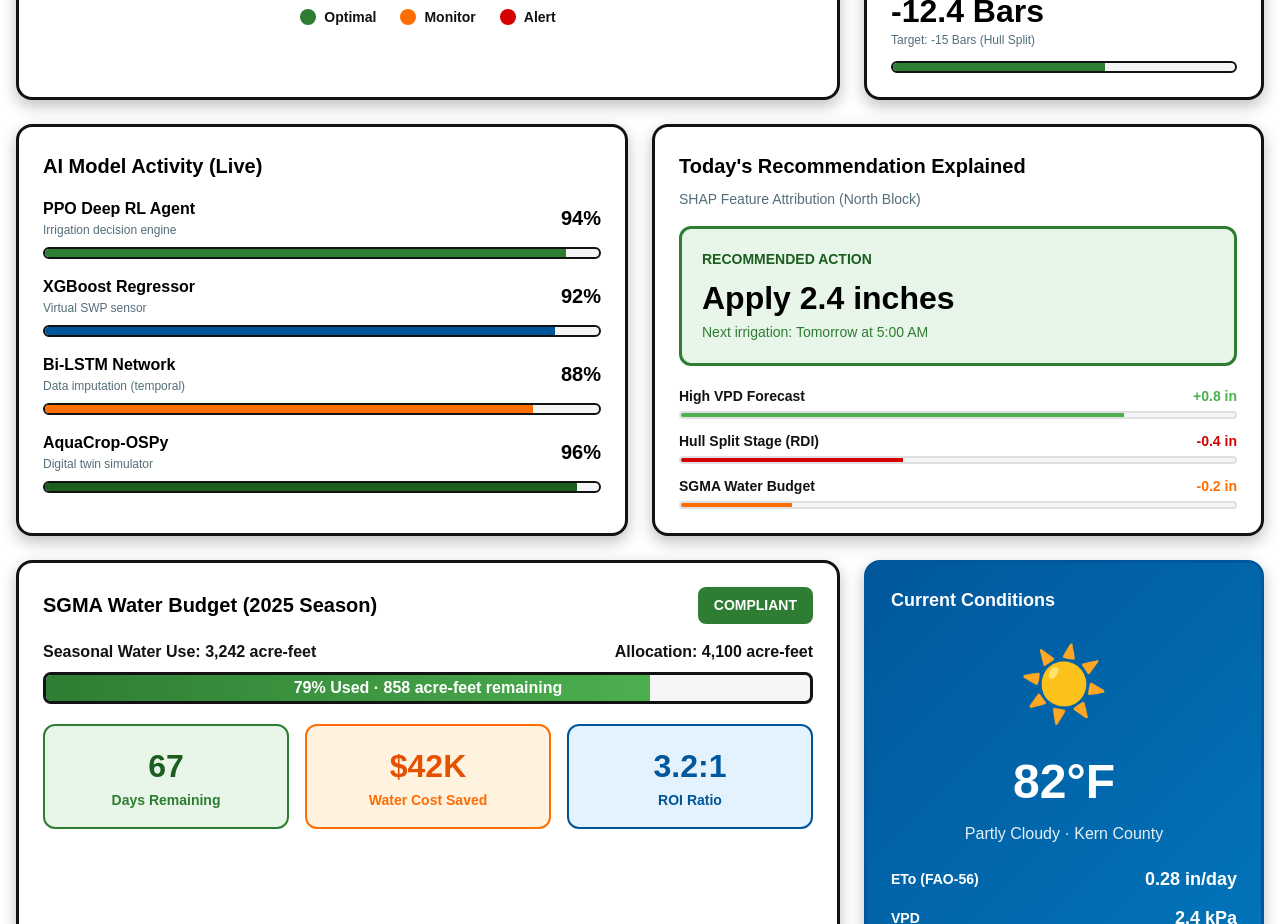
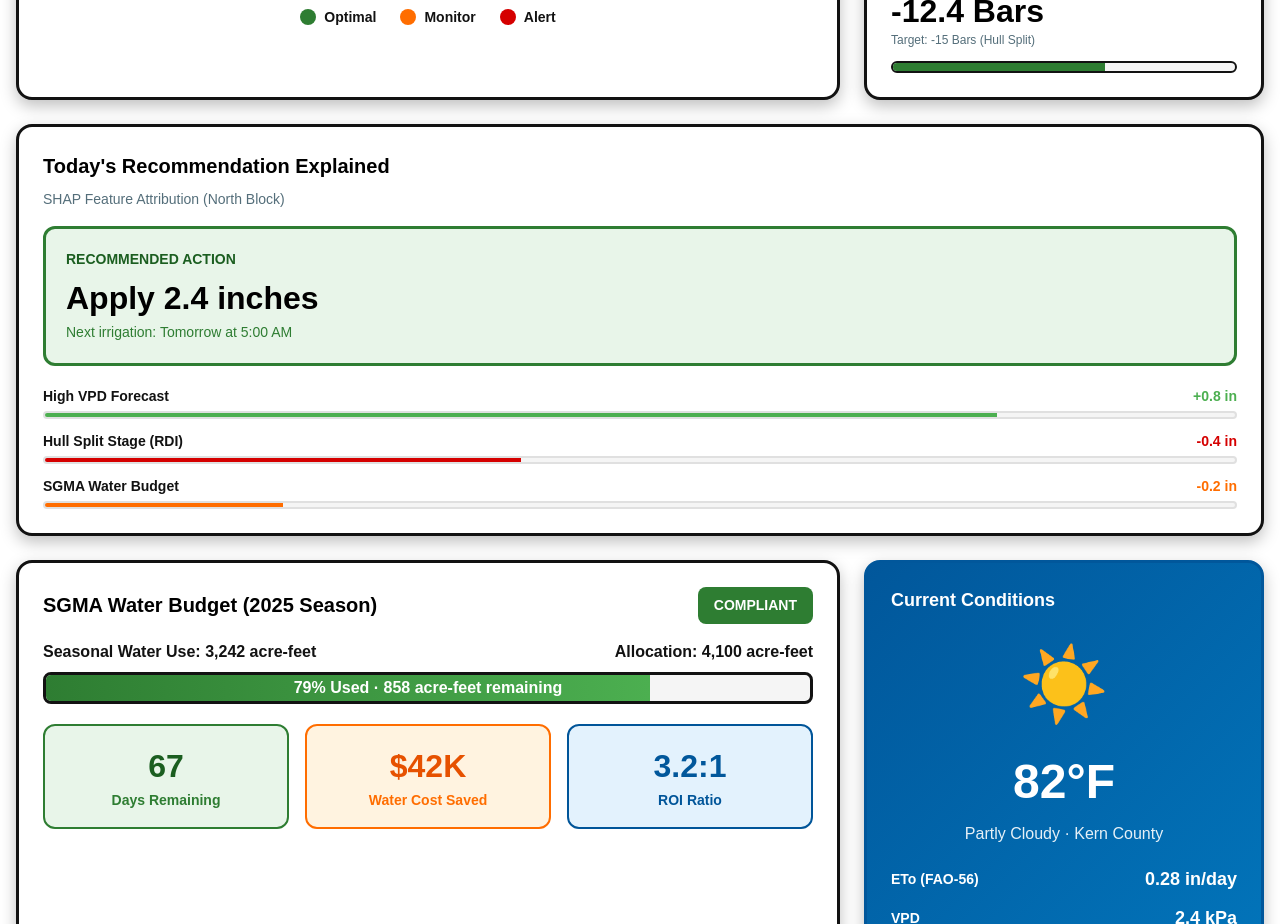
Before and after one commit to MerchantGuardOps/kern-irrigation-demo, a Next.js app: page /dashboard in a window 1280 px wide. Shown: the part 800-1724 px from the top of the page. Built offline with nearby package versions, Linux system fonts and the light colour scheme.

Commit message:
Remove AI Model Activity section - don't reveal tech stack

```diff
--- a/app/dashboard/page.tsx
+++ b/app/dashboard/page.tsx
@@ -448,60 +448,8 @@ export default function Dashboard() {
           </div>
         </div>
 
-        {/* AI Model Stack & SHAP Explainability */}
-        <div className="grid grid-cols-1 lg:grid-cols-2 gap-6 mb-6">
-
-          {/* PPO Deep RL Agent Status */}
-          <div style={{
-            background: '#FFFFFF',
-            border: '3px solid #121212',
-            borderRadius: '16px',
-            padding: '24px',
-            boxShadow: '0 6px 16px rgba(0,0,0,0.25)'
-          }}>
-            <h3 style={{ color: '#000000', fontSize: '20px', fontWeight: '700', marginBottom: '16px' }}>
-              AI Model Activity (Live)
-            </h3>
-
-            <div className="space-y-4">
-              {[
-                { name: 'PPO Deep RL Agent', desc: 'Irrigation decision engine', progress: 94, color: '#2E7D32' },
-                { name: 'XGBoost Regressor', desc: 'Virtual SWP sensor', progress: 92, color: '#005599' },
-                { name: 'Bi-LSTM Network', desc: 'Data imputation (temporal)', progress: 88, color: '#FF6D00' },
-                { name: 'AquaCrop-OSPy', desc: 'Digital twin simulator', progress: 96, color: '#1B5E20' },
-              ].map((model, i) => (
-                <div key={i}>
-                  <div className="flex items-center justify-between mb-2">
-                    <div>
-                      <p style={{ color: '#000000', fontSize: '16px', fontWeight: '700' }}>
-                        {model.name}
-                      </p>
-                      <p style={{ color: '#546E7A', fontSize: '12px' }}>
-                        {model.desc}
-                      </p>
-                    </div>
-                    <span style={{ color: '#000000', fontSize: '20px', fontWeight: '700' }}>
-                      {model.progress}%
-                    </span>
-                  </div>
-                  <div style={{
-                    height: '12px',
-                    background: '#F5F5F5',
-                    border: '2px solid #121212',
-                    borderRadius: '6px',
-                    overflow: 'hidden'
-                  }}>
-                    <div style={{
-                      width: `${model.progress}%`,
-                      height: '100%',
-                      background: model.color,
-                      transition: 'width 1s ease-in-out'
-                    }}></div>
-                  </div>
-                </div>
-              ))}
-            </div>
-          </div>
+        {/* SHAP Explainability */}
+        <div className="grid grid-cols-1 gap-6 mb-6">
 
           {/* SHAP Explainability - Feature Attribution */}
           <div style={{
```
